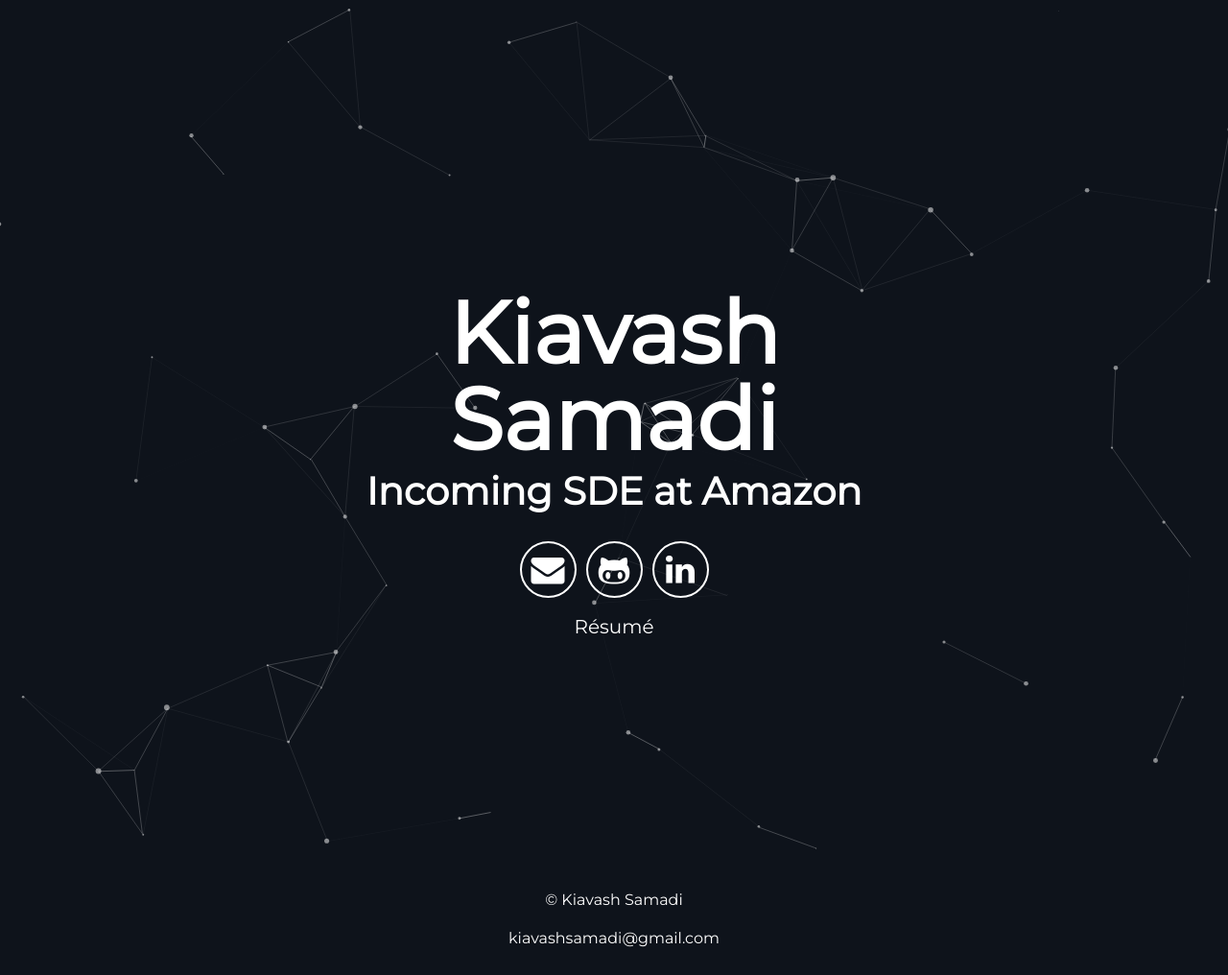
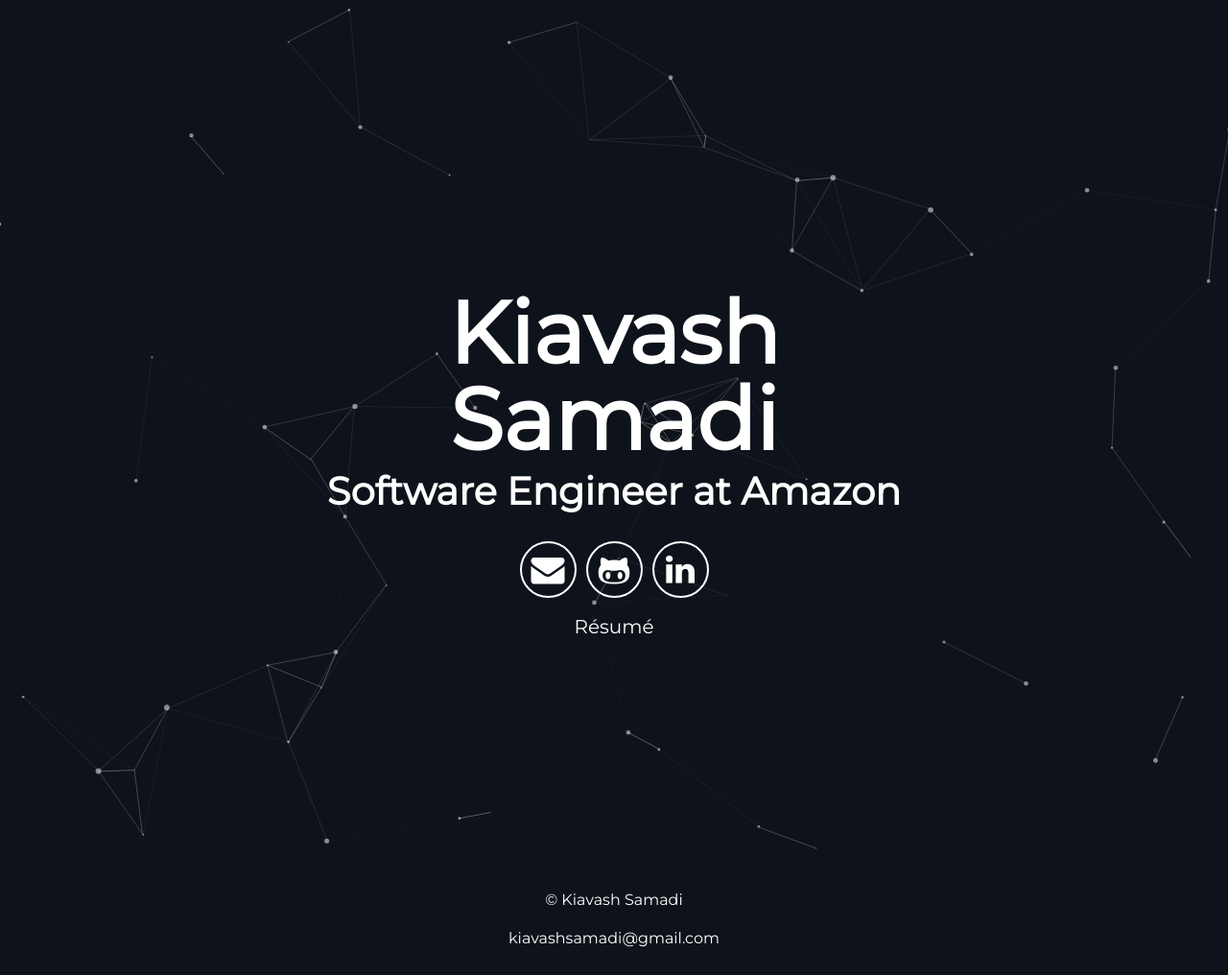
Before and after one commit to kiavashsamadi/kiavashsamadi.github.io, a Jekyll site: the page built from index.html, in a window 1280 px wide. Shown: the whole page at 96% size. Built offline with Jekyll 4.4.1, drawn with Linux system fonts in a browser that asks for light colours.

Commit message:
Update title

```diff
--- a/_config.yml
+++ b/_config.yml
@@ -7,7 +7,7 @@ url: "https://www.kiavashsamadi.com"
 # User settings
 username: Kiavash Samadi
 user_description: This website is a work in progress.
-user_title: Incoming SDE at Amazon
+user_title: Software Engineer at Amazon
 email: kiavashsamadi@gmail.com
 # twitter_username:
 # github_username:
```
